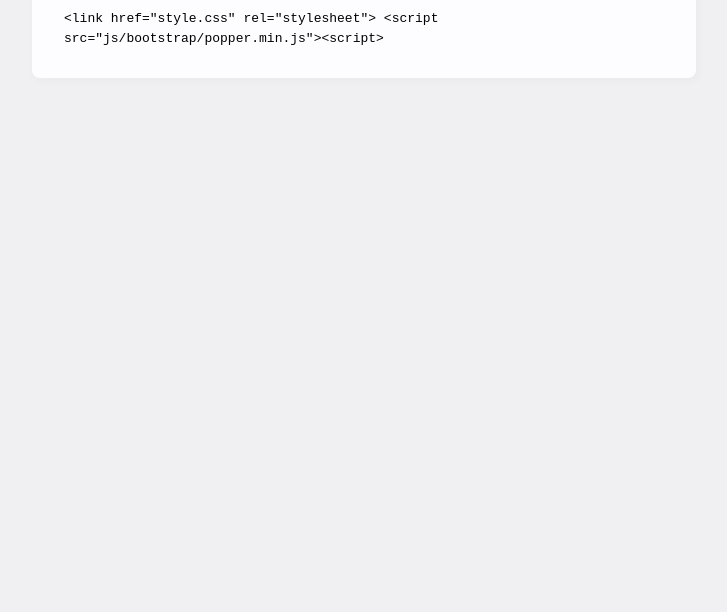
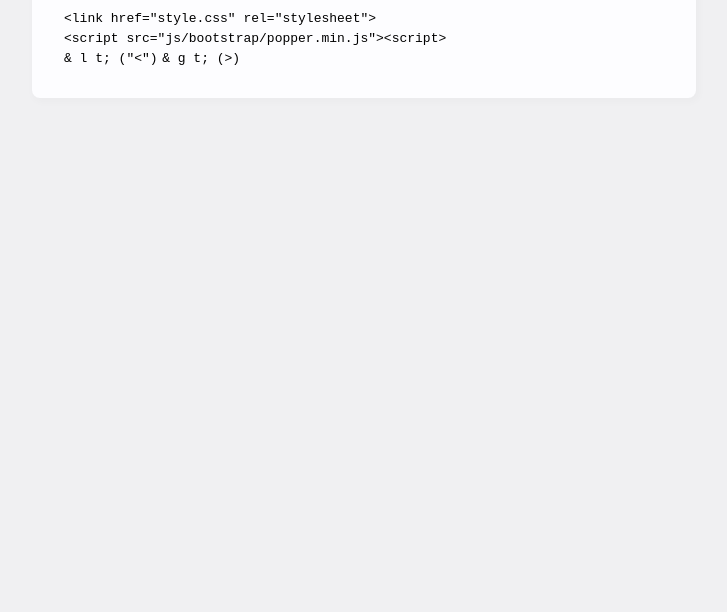
Before and after one commit to hduge8ugd/if.github.io, a plain HTML site: page index.html in a window 1280 px wide. Shown: the part 188-800 px from the top of the page, without its empty margins (276-1003 px from the left). Drawn offline with Linux system fonts and the light colour scheme.

Commit message:
Update index.html

```diff
--- a/index.html
+++ b/index.html
@@ -13,7 +13,11 @@
     <div class="box">
         <h1>Lorem Ipsum</h1>
         <code> &lt;link href="style.css" rel="stylesheet"&gt; </code>
+        <br>
         <code> &lt;script src="js/bootstrap/popper.min.js"&gt;&lt;script&gt; </code>
+        <br>
+        <code> & l t; ("&lt;")</code>
+        <code> & g t; (&gt;)</code>
     </div>
 </body>
 
```
